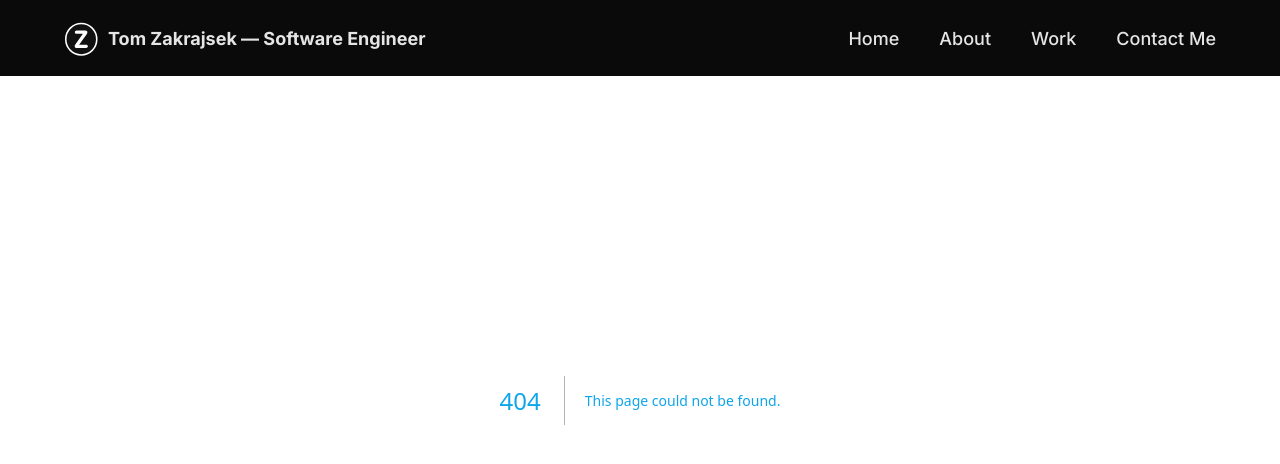
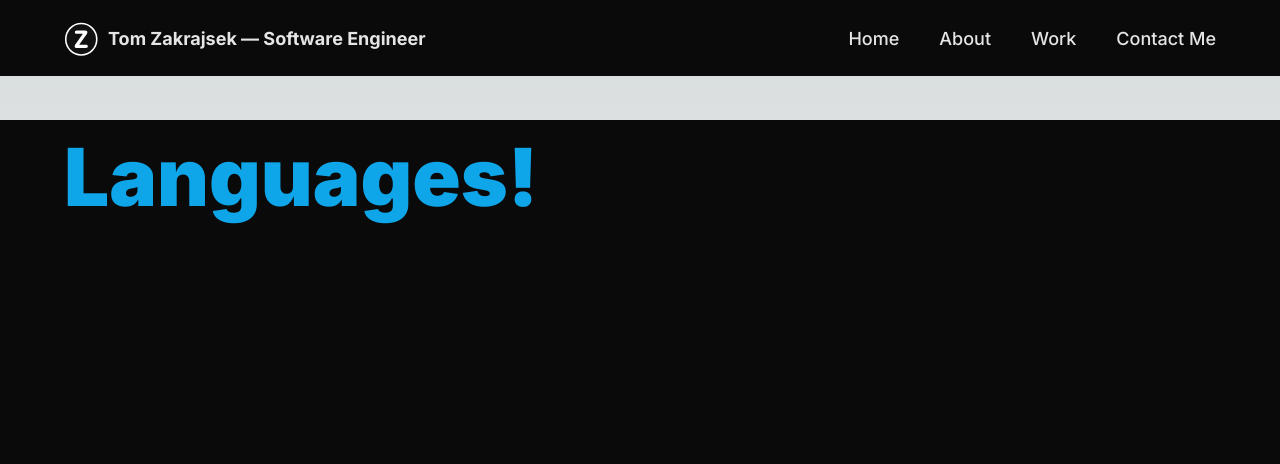
Before and after one commit to veryoddthomas/about, a Next.js app: page /languages in a window 1280 px wide. Before the commit this address had no page. Shown: the top 464 px of the page. Built offline with nearby package versions, Linux system fonts and the light colour scheme.

Commit message:
Add language sub-page

```diff
--- a/app/globals.css
+++ b/app/globals.css
@@ -21,6 +21,15 @@
 }
 
 @layer base {
+
+  .page-setup {
+    @apply bg-primary-dark absolute inset-0 top-[120px]  max-w-7xl mx-auto sm:px-16 px-6 flex flex-row items-start gap-5
+  }
+
+  .page-title {
+    @apply lg:text-[80px] sm:text-[60px] xs:text-[50px] text-[40px] lg:leading-[98px] mt-2
+  }
+
   .pre-h1 {
     @apply sm:text-[18px] text-[14px] text-primary-light uppercase tracking-wider
   }
--- /dev/null
+++ b/app/languages/page.js
@@ -0,0 +1,14 @@
+import Navbar from "../components/Navbar";
+
+export default function Languages() {
+  return (
+    <main className="bg-primary">
+      <Navbar />
+      <section className='relative w-full h-screen mx-auto'>
+        <div className='page-setup'>
+          <h1 className='page-title'>Languages!</h1>
+        </div>
+      </section>
+    </main>
+  );
+}
--- a/app/page.js
+++ b/app/page.js
@@ -10,22 +10,14 @@ import Navbar from "./components/Navbar";
 
 export default function Home() {
   return (
-    // <main className="flex min-h-screen flex-col items-center justify-between p-24">
-    <main className="">
-      {/* @/Private/path/to/file */}
-      <div className='relative z-0 bg-primary'>
+    <main className="bg-primary">
       <div className='bg-hero-pattern bg-cover bg-no-repeat bg-center'>
-        {/* <div className='bg-cover bg-no-repeat bg-center'> */}
         <Navbar />
         <Hero />
       </div>
       <About />
       <Experience />
-        <div className='relative z-0'>
       <Contact />
-        </div>
-      </div>
-
     </main>
   );
 }
```
Lines whose indentation alone changed are shown as unchanged.
